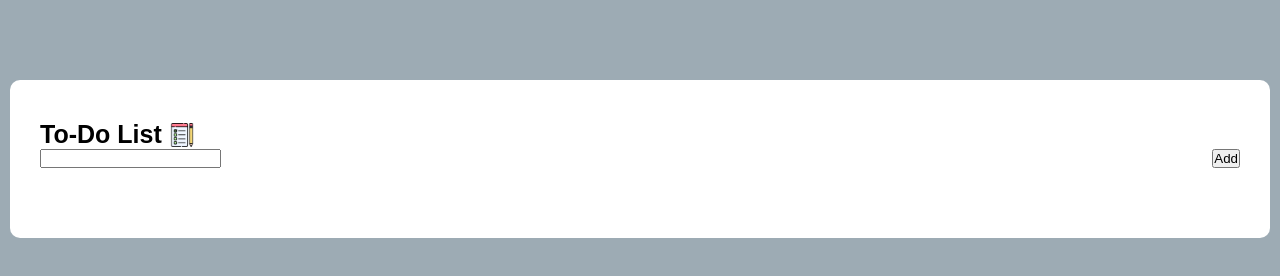
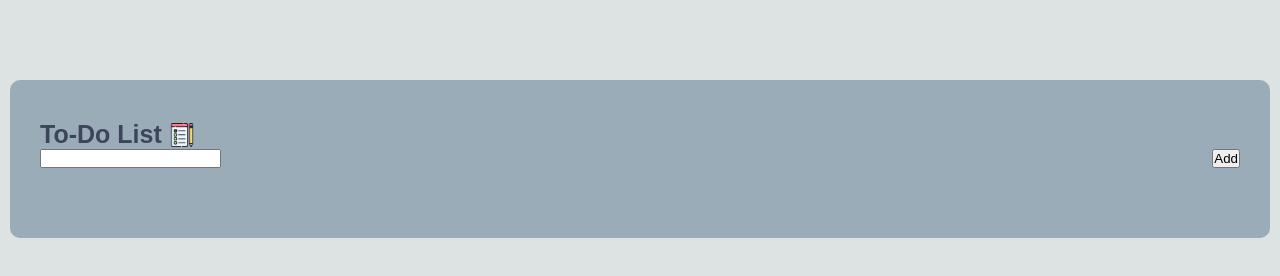
Before and after one commit to Midhun777/to-do-list-app, a plain HTML site: page index.html in a window 1280 px wide. Drawn offline with Linux system fonts and the light colour scheme.

Commit message:
update style.css

```diff
--- a/style.css
+++ b/style.css
@@ -6,7 +6,8 @@
 }
 
 body {
-	background: #9DABB4;
+	background: #DDE3E3;
+	color:#3D455C;
 }
 
 .container {
@@ -17,7 +18,7 @@ body {
 
 .todo-app {
 	width: 100%;
-	background: #fff;
+	background: #9AACB8;
 	margin: 70px auto 20px;
 	padding: 40px 30px 70px;
 	border-radius: 10px;
```
